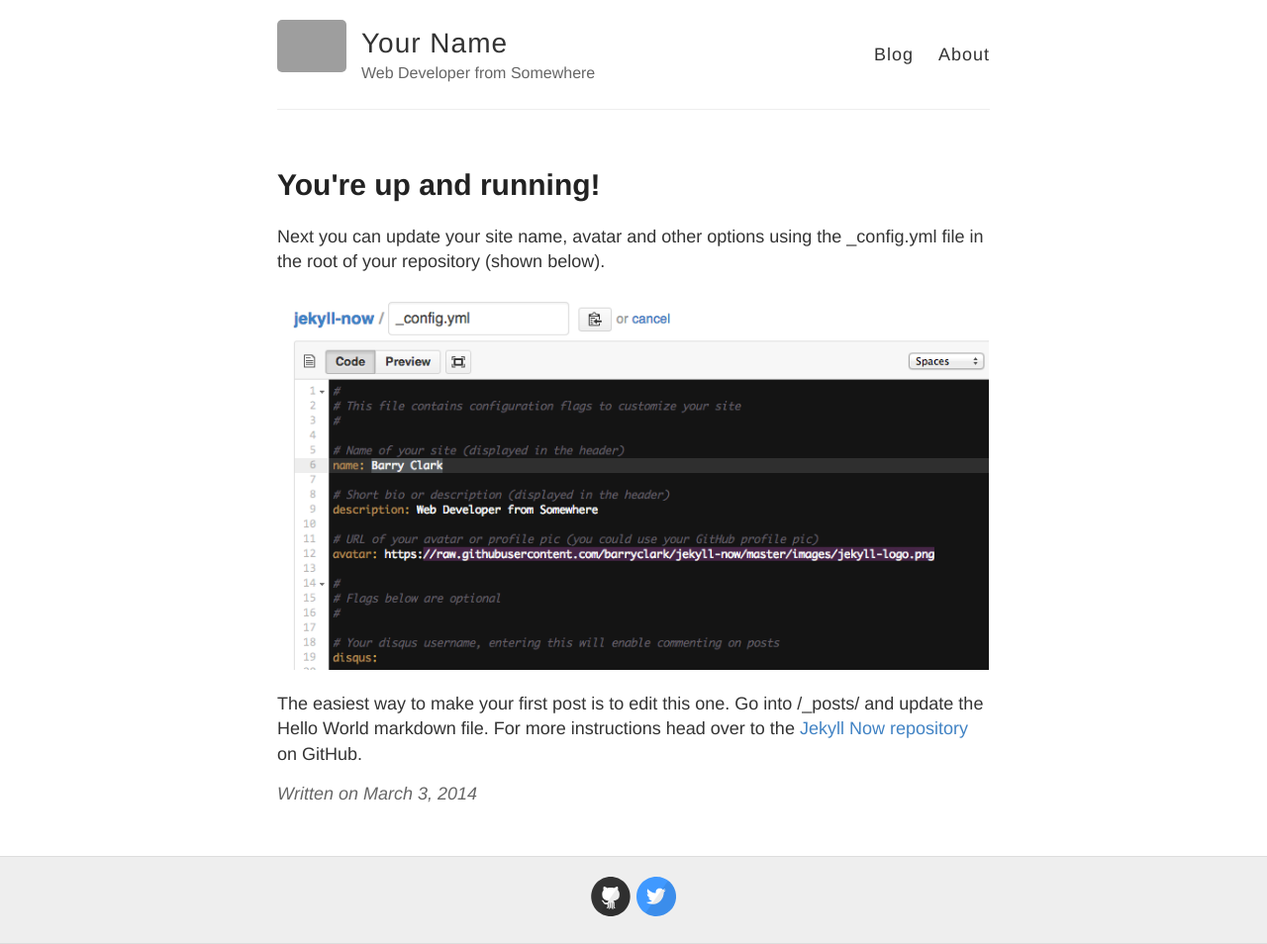
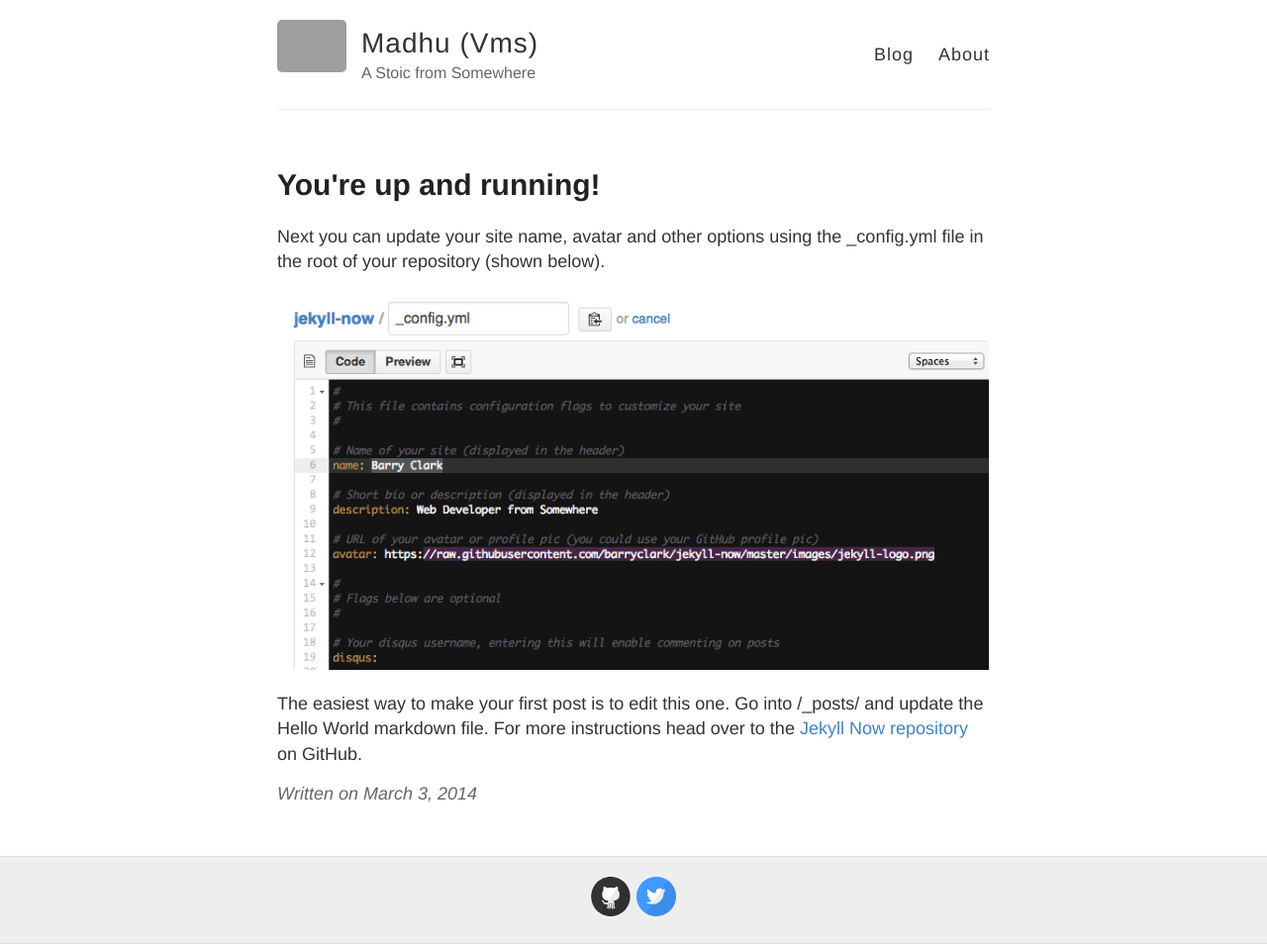
Before and after one commit to elliotjsteve/elliotjsteve.github.io, a Jekyll site: the page built from _posts/2014-3-3-Hello-World.md, in a window 1280 px wide. Shown: the whole page at 99% size. Built offline with Jekyll 4.4.1, drawn with Linux system fonts in a browser that asks for light colours; grey boxes are pictures that could not be loaded.

Commit message:
edited configurations

```diff
--- a/_config.yml
+++ b/_config.yml
@@ -3,10 +3,10 @@
 #
 
 # Name of your site (displayed in the header)
-name: Your Name
+name: Madhu (Vms)
 
 # Short bio or description (displayed in the header)
-description: Web Developer from Somewhere
+description: A Stoic from Somewhere
 
 # URL of your avatar or profile pic (you could use your GitHub profile pic)
 avatar: https://raw.githubusercontent.com/barryclark/jekyll-now/master/images/jekyll-logo.png
@@ -21,7 +21,7 @@ footer-links:
   email:
   facebook:
   flickr:
-  github: barryclark/jekyll-now
+  github: elliotjsteve/elliotjsteve.github.io
   instagram:
   linkedin:
   pinterest:
@@ -39,9 +39,9 @@ disqus:
 # Enter your Google Analytics web tracking code (e.g. UA-2110908-2) to activate tracking
 google_analytics:
 
-# Your website URL (e.g. http://barryclark.github.io or http://www.barryclark.co)
+# Your website URL (e.g. or http://www.barryclark.co)
 # Used for Sitemap.xml and your RSS feed
-url:
+url: http://elliotjsteve.github.io
 
 # If you're hosting your site at a Project repository on GitHub pages
 # (http://yourusername.github.io/repository-name)
```
